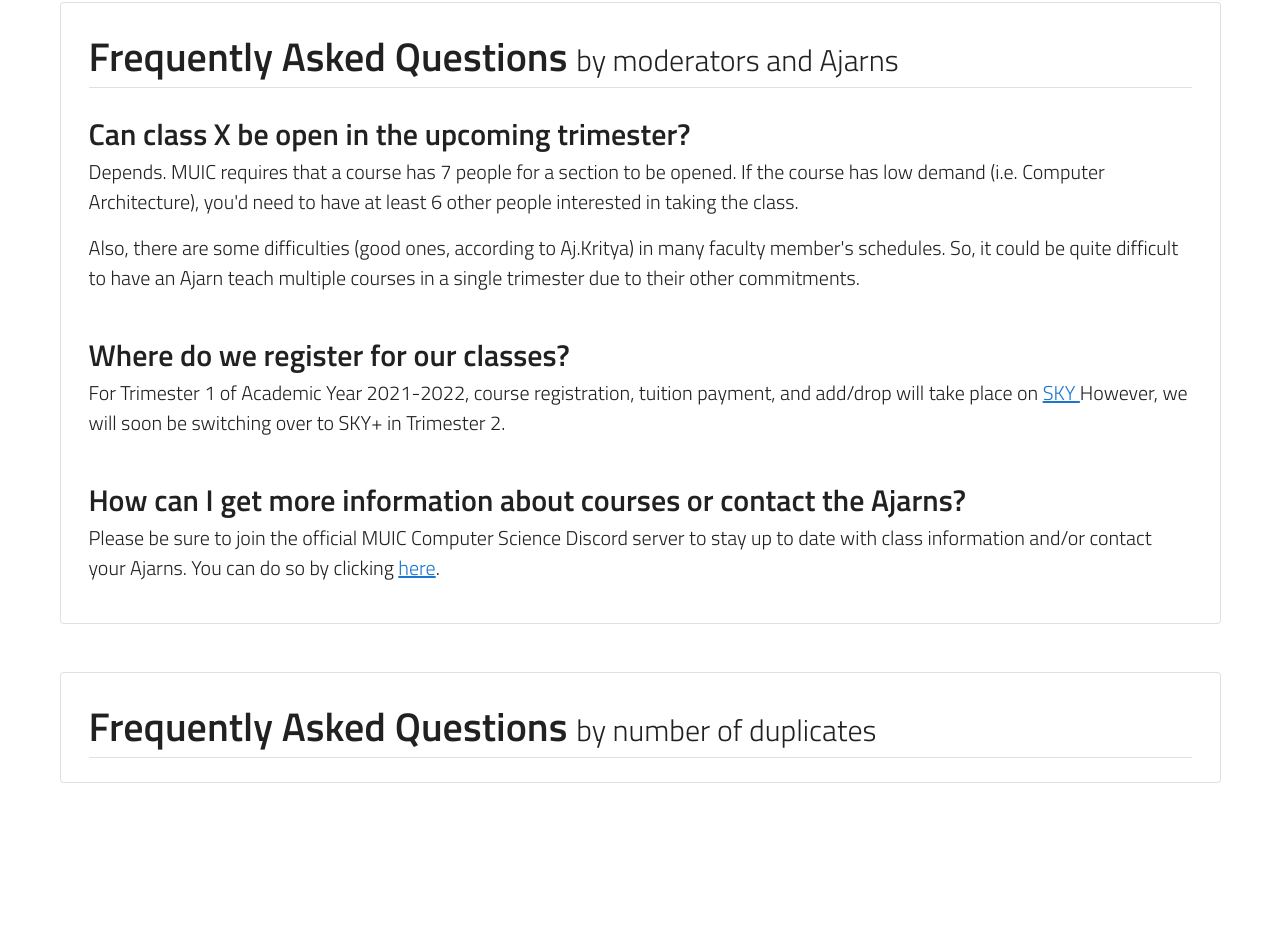
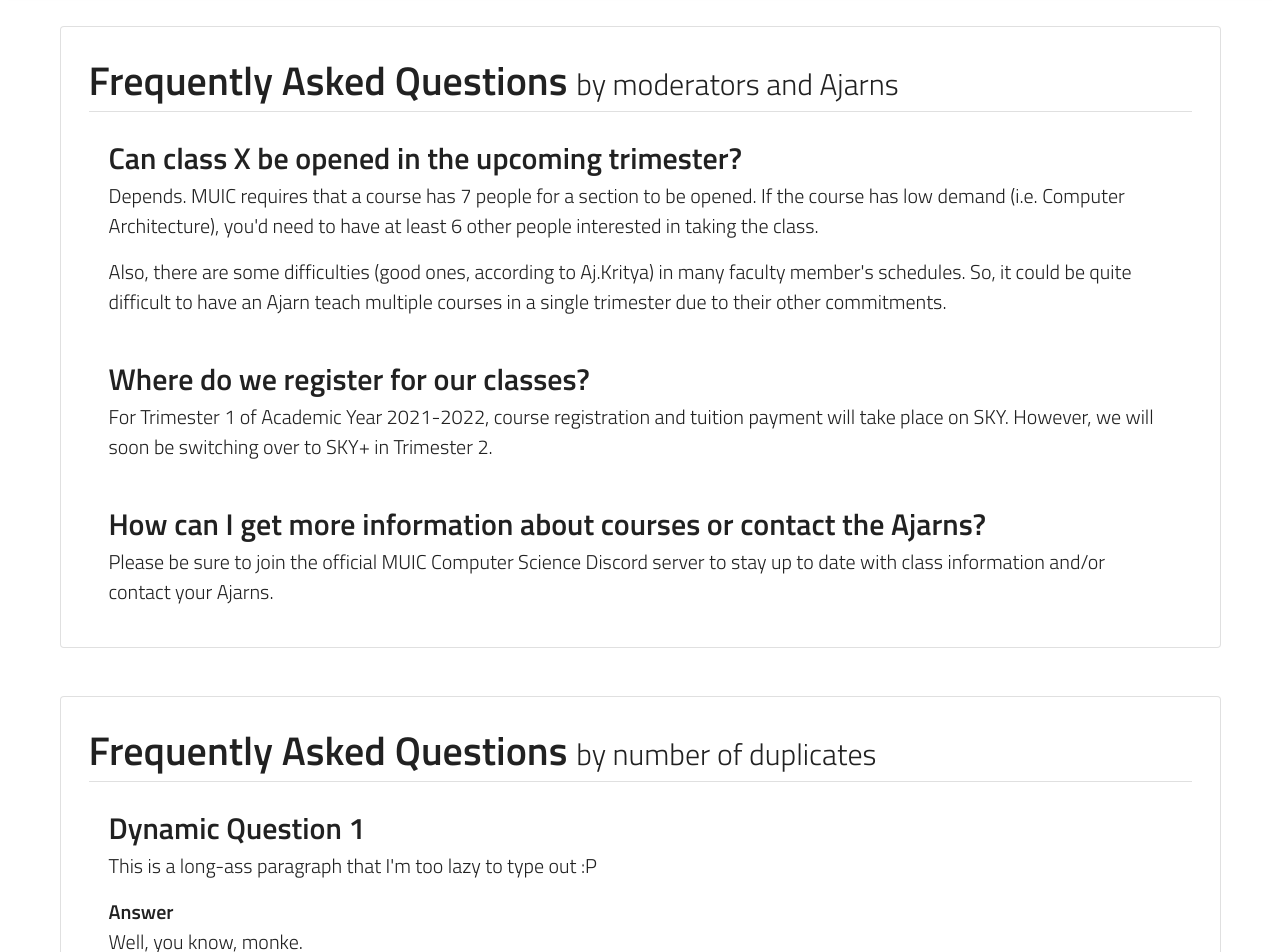
Before and after one commit to GigaCatZ/Frontend, a Vue app in the folder frontend_vue/: page /faq in a window 1280 px wide. Shown: the part 90-1042 px from the top of the page. Before the commit the page ends 885 px from the top, so only its background shows below. Built offline with nearby package versions, Linux system fonts and the light colour scheme.

Commit message:
mod FAQ changed to use v-for and use data() section

```diff
--- a/frontend_vue/src/components/FAQ.vue
+++ b/frontend_vue/src/components/FAQ.vue
@@ -9,8 +9,14 @@ h1.faq {
 }
 
 h2.faq {
-  margin-left: 0;
+  margin-left: 0px;
   font-size: 30px;
+  font-family: "Titillium Web", sans-serif;
+  font-weight: 600;
+}
+
+h3.faq {
+  font-size: 20px;
   font-family: "Titillium Web", sans-serif;
   font-weight: 600;
 }
@@ -30,6 +36,7 @@ span.smaller {
 <template v-model="$vuetify.theme.dark">
   <div>
     <v-container>
+      <br />
       <!-- FAQ by mods -->
       <v-card class="mx-auto" outlined>
         <br />
@@ -41,59 +48,16 @@ span.smaller {
             </h1>
             <v-divider></v-divider>
 
-            <!-- question 1 -->
-            <v-row>
-              <v-col>
-                <br />
-                <h2 class="faq">
-                  Can class X be open in the upcoming trimester?
-                </h2>
-                <p class="faq">
-                  Depends. MUIC requires that a course has 7 people for a
-                  section to be opened. If the course has low demand (i.e.
-                  Computer Architecture), you'd need to have at least 6 other
-                  people interested in taking the class.
-                </p>
-                <p class="faq">
-                  Also, there are some difficulties (good ones, according to
-                  Aj.Kritya) in many faculty member's schedules. So, it could be
-                  quite difficult to have an Ajarn teach multiple courses in a
-                  single trimester due to their other commitments.
-                </p>
-              </v-col>
-            </v-row>
+            <br />
 
-            <!-- question 2 -->
-            <v-row>
-              <v-col>
-                <h2 class="faq">Where do we register for our classes?</h2>
-                <p class="faq">
-                  For Trimester 1 of Academic Year 2021-2022, course
-                  registration, tuition payment, and add/drop will take place on
-                  <a
-                    href="http://sky.muic.mahidol.ac.th/?data%5Btype%5D%5B%5D=login"
-                    target="_blank"
-                    >SKY
-                  </a>
-                  However, we will soon be switching over to SKY+ in Trimester
-                  2.
-                </p>
-              </v-col>
-            </v-row>
-
-            <!-- question 3 -->
-            <v-row>
+            <v-row v-for="q in ajarnQ" :key="q" class="mx-2">
               <v-col>
                 <h2 class="faq">
-                  How can I get more information about courses or contact the
-                  Ajarns?
+                  {{ q.question }}
+                  <span class="smaller">{{ q.body }}</span>
                 </h2>
-                <p class="faq">
-                  Please be sure to join the official MUIC Computer Science
-                  Discord server to stay up to date with class information
-                  and/or contact your Ajarns. You can do so by clicking
-                  <a href="https://youtu.be/dQw4w9WgXcQ" target="_blank">here</a
-                  >.
+                <p v-for="ans in q.answer" :key="ans" class="faq">
+                  {{ ans }}
                 </p>
               </v-col>
             </v-row>
@@ -115,6 +79,23 @@ span.smaller {
               <span class="smaller"> by number of duplicates </span>
             </h1>
             <v-divider></v-divider>
+
+            <br />
+
+            <v-row v-for="q in topQ" :key="q" class="mx-2">
+              <v-col>
+                <h2 class="faq">
+                  {{ q.title }}
+                </h2>
+                <p class="faq">
+                  {{ q.body }}
+                </p>
+                <h3 class="faq">Answer</h3>
+                <p class="faq">
+                  {{ q.answer }}
+                </p>
+              </v-col>
+            </v-row>
           </v-col>
         </v-row>
         <br />
@@ -124,7 +105,66 @@ span.smaller {
 </template>
 
 <script>
+import Vue from "vue";
+import axios from "axios";
+import VueAxios from "vue-axios";
+
+Vue.use(VueAxios, axios);
+
 export default {
   name: "FAQ",
+  data() {
+    return {
+      ajarnQ: [
+        {
+          question: "Can class X be opened in the upcoming trimester?",
+          answer: [
+            "Depends. MUIC requires that a course has 7 people for a section to be opened. If the course has low demand (i.e. Computer Architecture), you'd need to have at least 6 other people interested in taking the class.",
+            "Also, there are some difficulties (good ones, according to Aj.Kritya) in many faculty member's schedules. So, it could be quite difficult to have an Ajarn teach multiple courses in a single trimester due to their other commitments.",
+          ],
+        },
+        {
+          question: "Where do we register for our classes?",
+          answer: [
+            "For Trimester 1 of Academic Year 2021-2022, course registration and tuition payment will take place on SKY. However, we will soon be switching over to SKY+ in Trimester 2.",
+          ],
+        },
+        {
+          question:
+            "How can I get more information about courses or contact the Ajarns?",
+          answer: [
+            "Please be sure to join the official MUIC Computer Science Discord server to stay up to date with class information and/or contact your Ajarns.",
+          ],
+        },
+      ],
+      topQ: [
+        {
+          title: "Dynamic Question 1",
+          body: "This is a long-ass paragraph that I'm too lazy to type out :P",
+          answer: "Well, you know, monke.",
+        },
+        {
+          title: "Dynamic Question 2",
+          body: "This is a long-ass paragraph that I'm too lazy to type out :P",
+          answer: "Well, you know, monke.",
+        },
+        {
+          title: "Dynamic Question 3",
+          body: "This is a long-ass paragraph that I'm too lazy to type out :P",
+          answer: "Well, you know, monke.",
+        },
+        {
+          title: "Dynamic Question 4",
+          body: "This is a long-ass paragraph that I'm too lazy to type out :P",
+          answer: "Well, you know, monke.",
+        },
+        {
+          title: "Dynamic Question 5",
+          body: "This is a long-ass paragraph that I'm too lazy to type out :P",
+          answer: "Well, you know, monke.",
+        },
+      ],
+    };
+  },
 };
 </script>
```
